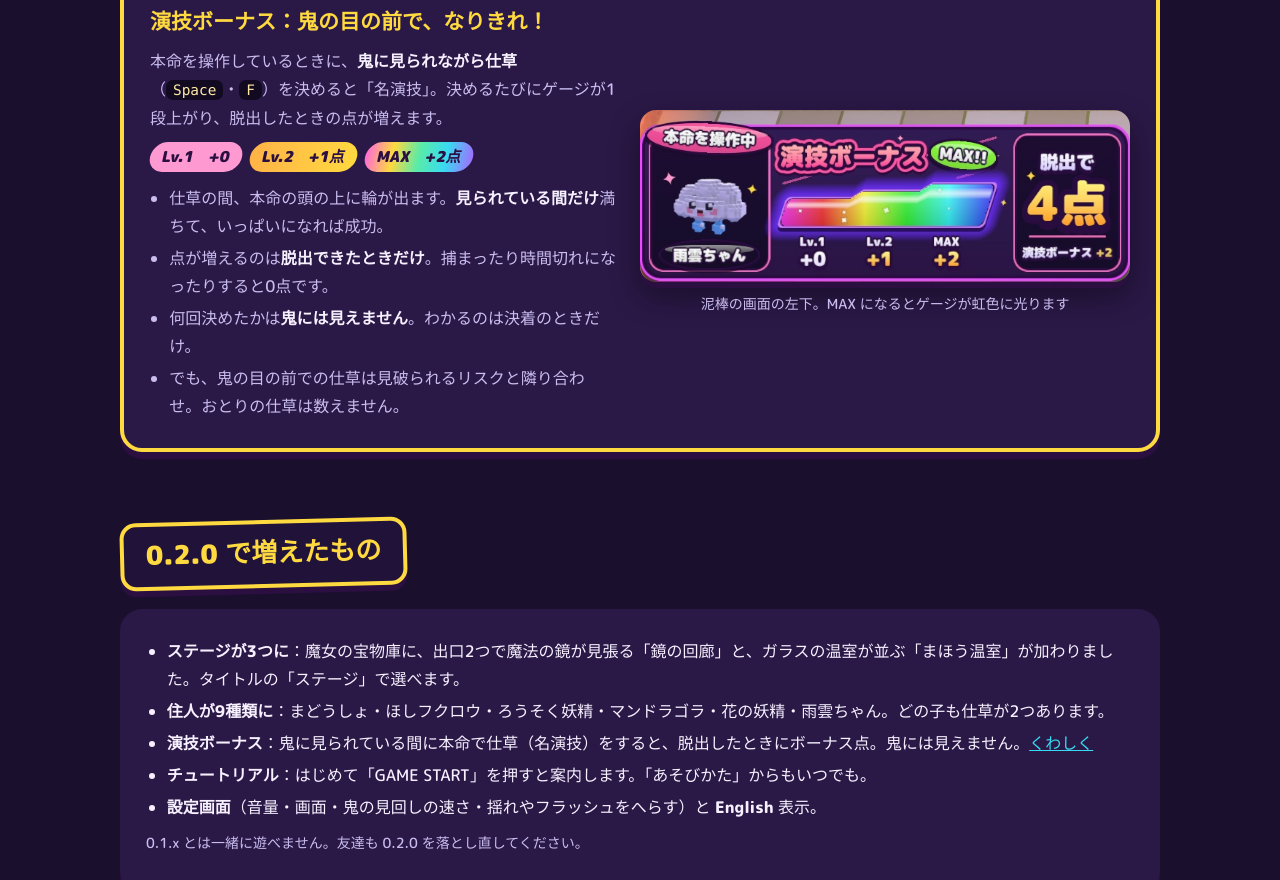
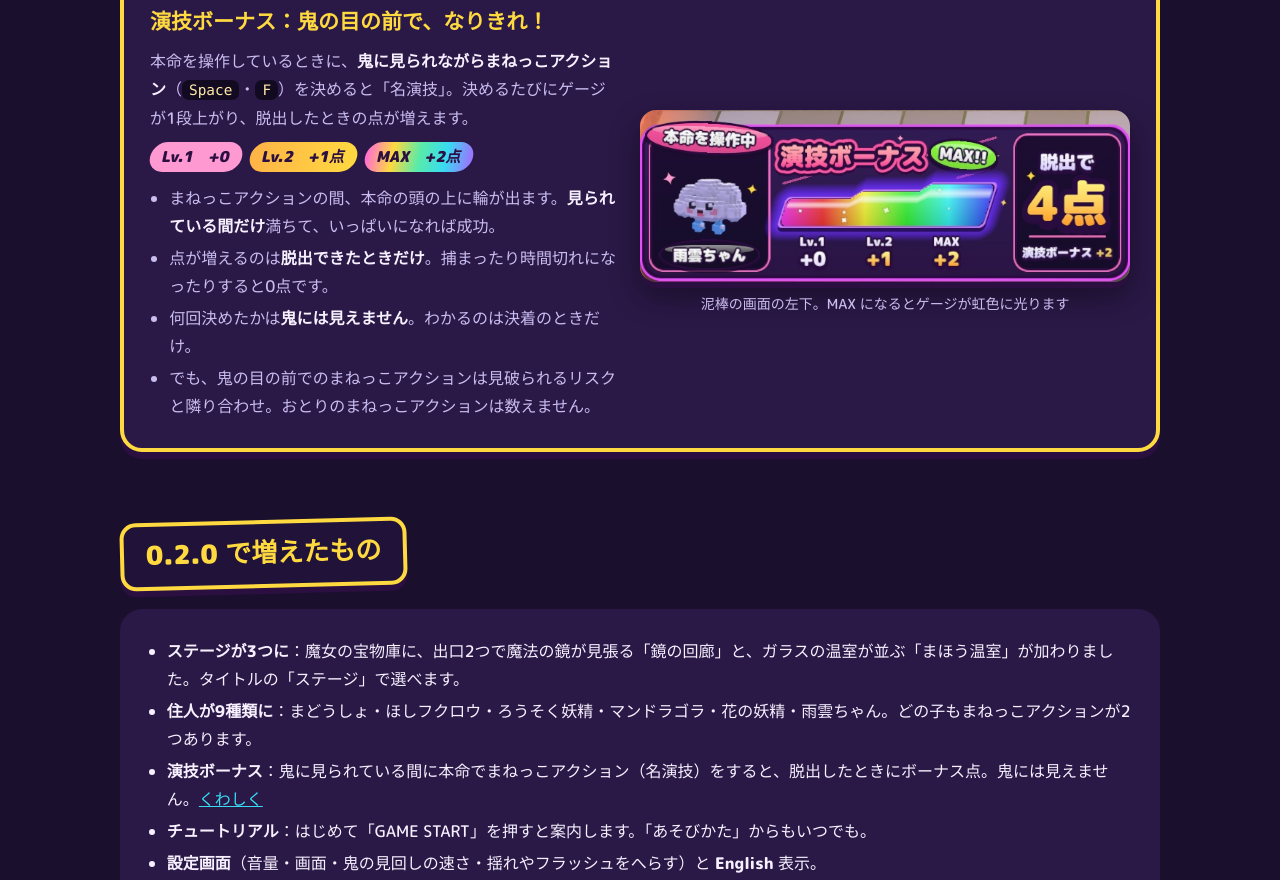
Before and after one commit to keitarumi/copycat-crook, a plain HTML site: page index.html in a window 1280 px wide. Shown: the part 1155-2035 px from the top of the page. Drawn offline with Linux system fonts and the light colour scheme.

Commit message:
「仕草」を「まねっこアクション」に言いかえ
- 説明文・演技ボーナス・操作表の「仕草」をすべて「まねっこアクション」に
- 泥棒の画面写真を撮り直し（操作キーの表記が「まねっこアクション1・2」になった版）

Co-Authored-By: Claude Opus 5.5 <noreply@anthropic.com>

```diff
--- a/index.html
+++ b/index.html
@@ -195,7 +195,7 @@
     <div class="cards">
       <div class="card thief">
         <h3>泥棒：なりきって運ぶ</h3>
-        <p>宝石を隠す「本命」を選び、出口へ。ほかの子に乗り移って<b>おとり</b>にもできる。まわりと同じように歩き、止まり、仕草をして、NPCのふりをしよう。</p>
+        <p>宝石を隠す「本命」を選び、出口へ。ほかの子に乗り移って<b>おとり</b>にもできる。まわりと同じように歩き、止まり、まねっこアクションをして、NPCのふりをしよう。</p>
       </div>
       <div class="card oni">
         <h3>鬼：見破って捕まえる</h3>
@@ -209,13 +209,13 @@
     <div class="bonus" id="bonus">
       <div>
         <h3>演技ボーナス：鬼の目の前で、なりきれ！</h3>
-        <p>本命を操作しているときに、<b>鬼に見られながら仕草</b><span class="nw">（<kbd>Space</kbd>・<kbd>F</kbd>）</span>を決めると「名演技」。決めるたびにゲージが1段上がり、脱出したときの点が増えます。</p>
+        <p>本命を操作しているときに、<b>鬼に見られながらまねっこアクション</b><span class="nw">（<kbd>Space</kbd>・<kbd>F</kbd>）</span>を決めると「名演技」。決めるたびにゲージが1段上がり、脱出したときの点が増えます。</p>
         <div class="levels"><span class="l1">Lv.1　+0</span><span class="l2">Lv.2　+1点</span><span class="mx">MAX　+2点</span></div>
         <ul>
-          <li>仕草の間、本命の頭の上に輪が出ます。<b>見られている間だけ</b>満ちて、いっぱいになれば成功。</li>
+          <li>まねっこアクションの間、本命の頭の上に輪が出ます。<b>見られている間だけ</b>満ちて、いっぱいになれば成功。</li>
           <li>点が増えるのは<b>脱出できたときだけ</b>。捕まったり時間切れになったりすると0点です。</li>
           <li>何回決めたかは<b>鬼には見えません</b>。わかるのは決着のときだけ。</li>
-          <li>でも、鬼の目の前での仕草は見破られるリスクと隣り合わせ。おとりの仕草は数えません。</li>
+          <li>でも、鬼の目の前でのまねっこアクションは見破られるリスクと隣り合わせ。おとりのまねっこアクションは数えません。</li>
         </ul>
       </div>
       <figure>
@@ -230,8 +230,8 @@
     <div class="panel">
       <ul>
         <li><b>ステージが3つに</b>：魔女の宝物庫に、出口2つで魔法の鏡が見張る「鏡の回廊」と、ガラスの温室が並ぶ「まほう温室」が加わりました。タイトルの「ステージ」で選べます。</li>
-        <li><b>住人が9種類に</b>：まどうしょ・ほしフクロウ・ろうそく妖精・マンドラゴラ・花の妖精・雨雲ちゃん。どの子も仕草が2つあります。</li>
-        <li><b>演技ボーナス</b>：鬼に見られている間に本命で仕草（名演技）をすると、脱出したときにボーナス点。鬼には見えません。<a href="#bonus">くわしく</a></li>
+        <li><b>住人が9種類に</b>：まどうしょ・ほしフクロウ・ろうそく妖精・マンドラゴラ・花の妖精・雨雲ちゃん。どの子もまねっこアクションが2つあります。</li>
+        <li><b>演技ボーナス</b>：鬼に見られている間に本命でまねっこアクション（名演技）をすると、脱出したときにボーナス点。鬼には見えません。<a href="#bonus">くわしく</a></li>
         <li><b>チュートリアル</b>：はじめて「GAME START」を押すと案内します。「あそびかた」からもいつでも。</li>
         <li><b>設定画面</b>（音量・画面・鬼の見回しの速さ・揺れやフラッシュをへらす）と <b>English</b> 表示。</li>
       </ul>
@@ -310,12 +310,12 @@
     <h2>操作</h2>
     <div class="panel">
       <table class="keys">
-        <tr><th>泥棒</th><td><kbd>WASD</kbd> 移動　<kbd>Space</kbd>・<kbd>F</kbd> 仕草　<kbd>左クリック</kbd> 乗り移り　<kbd>R</kbd> 本命へ戻る　<kbd>Q</kbd>・<kbd>E</kbd> カメラ　<kbd>Tab</kbd> 全体</td></tr>
+        <tr><th>泥棒</th><td><kbd>WASD</kbd> 移動　<kbd>Space</kbd>・<kbd>F</kbd> まねっこアクション　<kbd>左クリック</kbd> 乗り移り　<kbd>R</kbd> 本命へ戻る　<kbd>Q</kbd>・<kbd>E</kbd> カメラ　<kbd>Tab</kbd> 全体</td></tr>
         <tr><th>鬼</th><td><kbd>マウス</kbd> 見回す　<kbd>WASD</kbd> 移動　<kbd>左クリック</kbd> 捕獲魔法　<kbd>Esc</kbd> メニュー</td></tr>
       </table>
       <h3 style="margin-top:18px">コントローラー</h3>
       <table class="keys">
-        <tr><th>泥棒</th><td><kbd>左スティック</kbd> 移動　<kbd>A</kbd>・<kbd>B</kbd> 仕草　<kbd>LB</kbd>・<kbd>RB</kbd> で選んで <kbd>X</kbd> 乗り移り　<kbd>Y</kbd> 本命へ　<kbd>右スティック</kbd> カメラ　<kbd>LT</kbd> 全体</td></tr>
+        <tr><th>泥棒</th><td><kbd>左スティック</kbd> 移動　<kbd>A</kbd>・<kbd>B</kbd> まねっこアクション　<kbd>LB</kbd>・<kbd>RB</kbd> で選んで <kbd>X</kbd> 乗り移り　<kbd>Y</kbd> 本命へ　<kbd>右スティック</kbd> カメラ　<kbd>LT</kbd> 全体</td></tr>
         <tr><th>鬼</th><td><kbd>右スティック</kbd> 見回す　<kbd>左スティック</kbd> 移動　<kbd>RT</kbd> 捕獲魔法　<kbd>START</kbd> メニュー</td></tr>
         <tr><th>画面</th><td><kbd>スティック</kbd> 選ぶ　<kbd>A</kbd> 決定　<kbd>B</kbd> 戻る（PlayStation のコントローラーは ×○□△ の表示になります）</td></tr>
       </table>
```
Also changed, not shown: img/thief.jpg.
